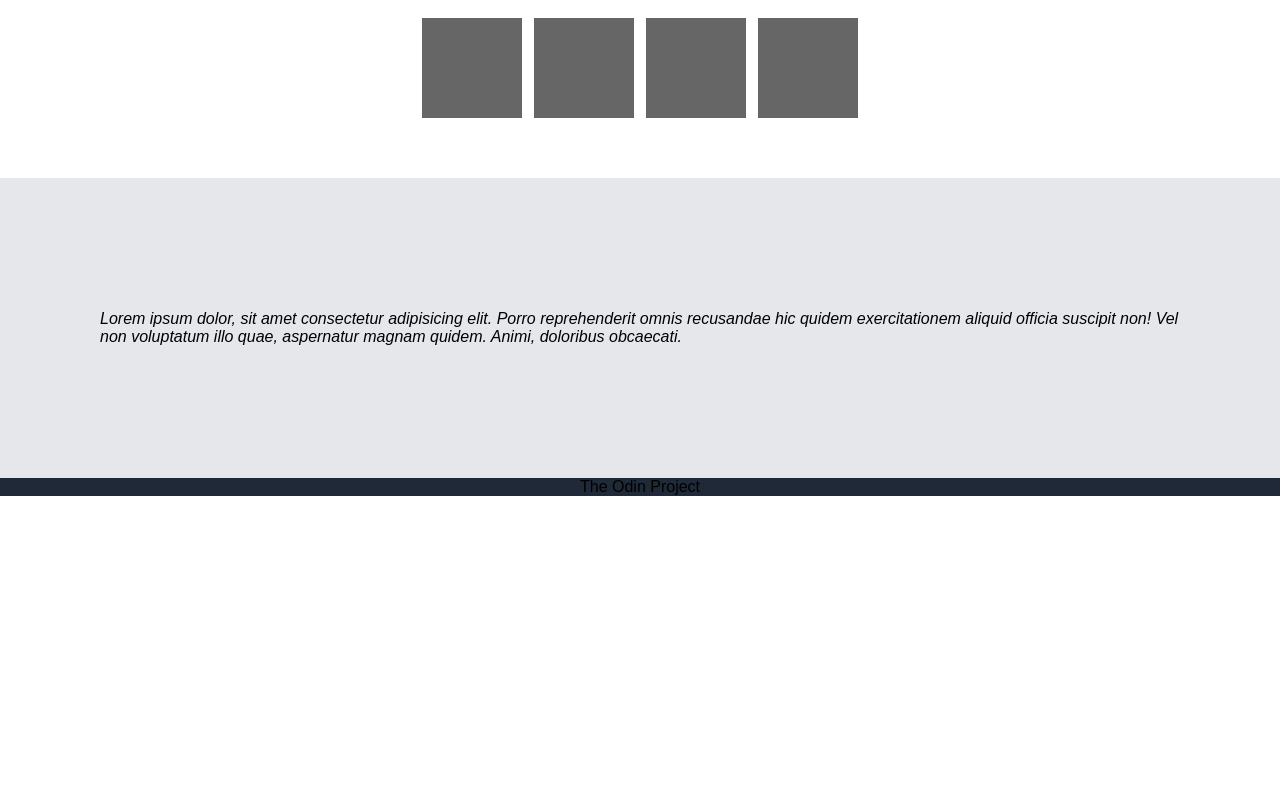
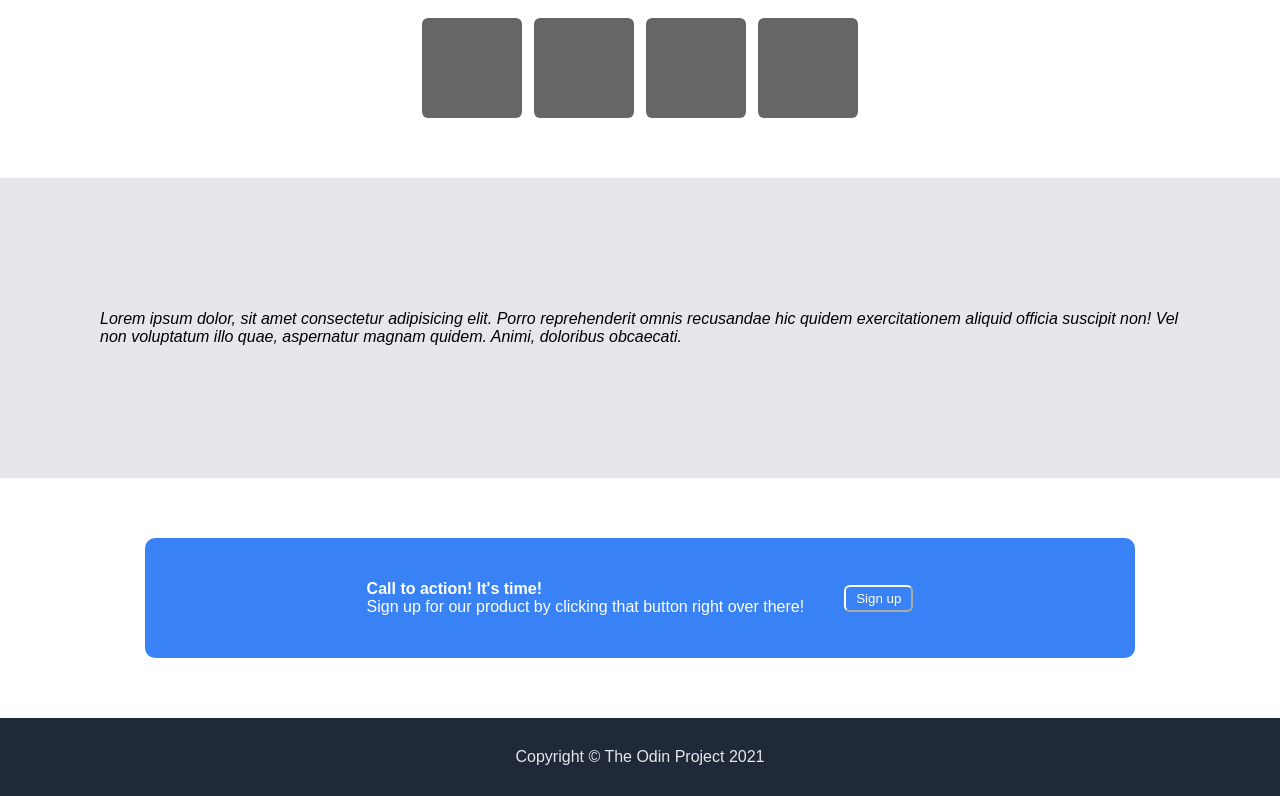
Before and after one commit to MohammedAshrafulIslam/Landing-Page, a plain HTML site: page index.html in a window 1280 px wide. Shown: the part 644-1440 px from the top of the page. Before the commit the page ends 1140 px from the top, so only its background shows below. Drawn offline with Linux system fonts and the light colour scheme.

Commit message:
Added call-to-action section, completed styling of buttons, footer and made few changes in the style.css to make it similar to reference

```diff
--- a/index.html
+++ b/index.html
@@ -53,9 +53,20 @@
       Lorem ipsum dolor, sit amet consectetur adipisicing elit. Porro reprehenderit omnis recusandae hic quidem exercitationem aliquid officia suscipit non! Vel non voluptatum illo quae, aspernatur magnam quidem. Animi, doloribus obcaecati.
     </blockquote>
   </div>
+  <div class="modal">
+    <div class="call-to-action">
+      <div class="text">
+        <h4>Call to action! It's time!</h4>
+        <p>Sign up for our product by clicking that button right over there!</p>
+      </div>
+      <button>
+        Sign up
+      </button>
+    </div>
+  </div>
 
   <div class="footer">
-    The Odin Project
+    Copyright &copy; The Odin Project 2021
   </div>
 </body>
 </html>
--- a/style.css
+++ b/style.css
@@ -1,3 +1,4 @@
+
 .header, .footer{
  background-color: #1F2937;
 }
@@ -79,6 +80,10 @@ ul li a{
  */
 
  padding: 5px 15px;
+ background-color: #3882F6;
+ border-radius: 6px;
+ color: #E5E7EB;
+ border: none;
 }
 
 .main-content{
@@ -103,6 +108,7 @@ ul li a{
  height: 100px;
  width: 100px;
  background-color: #666;
+ border-radius: 6px;
 }
 
 .quote{
@@ -120,10 +126,46 @@ ul li a{
  font-style: italic;
 }
 
+.modal{
+ display: flex;
+ justify-content: center;
+ align-items: center;
+ padding: 60px 0;
+
+}
+
+.call-to-action{
+ display: flex;
+ justify-content: center;
+ align-items: center;
+ gap: 40px;
+ background-color: #3882F6;
+ width: 900px;
+ border-radius: 10px;
+ padding: 30px 45px;
+ height: 60px
+}
+
+.text p,h4{
+ margin: 0;
+ padding: 0;
+ color: white;
+}
+
+.call-to-action button{
+ background-color: #3882F6;
+ margin: 50px 0px;
+ padding: 4px 10px;
+ color:white;
+ border-color:white;
+ border-radius: 6px;
+}
 
 
 .footer{
  display: flex;
- flex-direction: column;
  align-items: center;
+ justify-content: center;
+ color: #E5E7EB;
+ padding: 30px 60px;
 }
```
